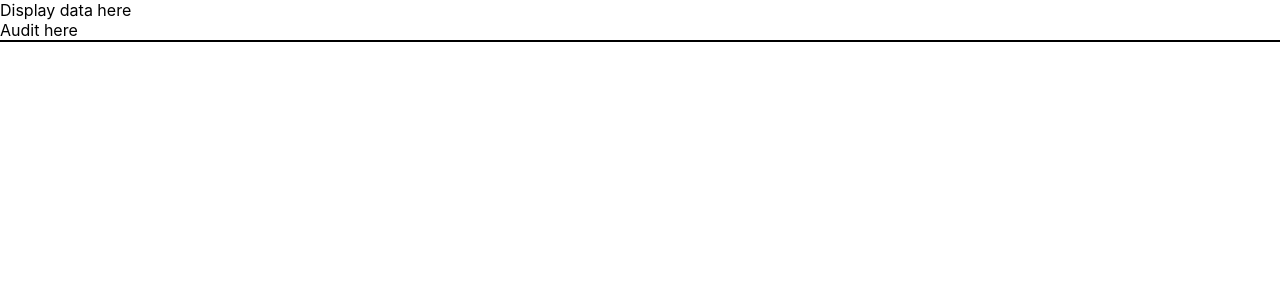
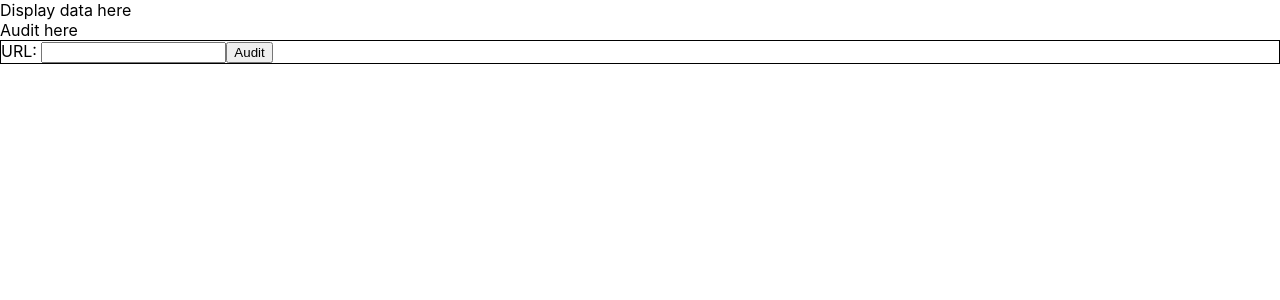
Before and after one commit to pungprakearti/audit-nextjs, a Next.js app: page / in a window 1280 px wide. Shown: the top 300 px of the page. Built offline with nearby package versions, Linux system fonts and the light colour scheme.

Commit message:
Start AuditForm

```diff
--- /dev/null
+++ b/components/AuditForm/AuditForm.module.scss
@@ -0,0 +1,3 @@
+.wrap {
+    border: 1px solid;
+}
--- /dev/null
+++ b/components/AuditForm/AuditForm.tsx
@@ -0,0 +1,34 @@
+import { useState, ChangeEvent, FormEvent } from 'react'
+import styles from './AuditForm.module.scss'
+
+const AuditForm = (): JSX.Element => {
+  const [url, setUrl] = useState('')
+
+  const handleChange = (e: ChangeEvent<HTMLInputElement>) => {
+    setUrl(e.target.value)
+  }
+
+  const params: RequestInit = {
+    method: 'POST',
+    headers: {
+      'Content-Type': 'application-json'
+    },
+    body: JSON.stringify(url)
+  }
+
+  const handleSubmit = (e: FormEvent<HTMLFormElement>) => {
+    e.preventDefault()
+    fetch('/api/audit', params)
+  }
+
+  return (
+    <form className={styles.wrap} onSubmit={handleSubmit}>
+      <label>URL: </label>
+      <input type='text' name='url' onChange={handleChange} value={url} />
+      <button>Audit</button>
+    </form>
+  )
+}
+
+export default AuditForm
+// Need loading to make button unclickable
--- /dev/null
+++ b/components/AuditForm/index.ts
@@ -0,0 +1 @@
+export { default } from './AuditForm'
--- a/pages/index.js
+++ b/pages/index.js
@@ -1,5 +1,5 @@
 import Head from 'next/head'
-import FunctionalComponent from '../components/FunctionalComponent'
+import AuditForm from '../components/AuditForm'
 
 const Home = () => {
   return (
@@ -15,7 +15,7 @@ const Home = () => {
         </div>
         <div>
           Audit here
-          <FunctionalComponent />
+          <AuditForm />
         </div>
       </main>
     </>
```
